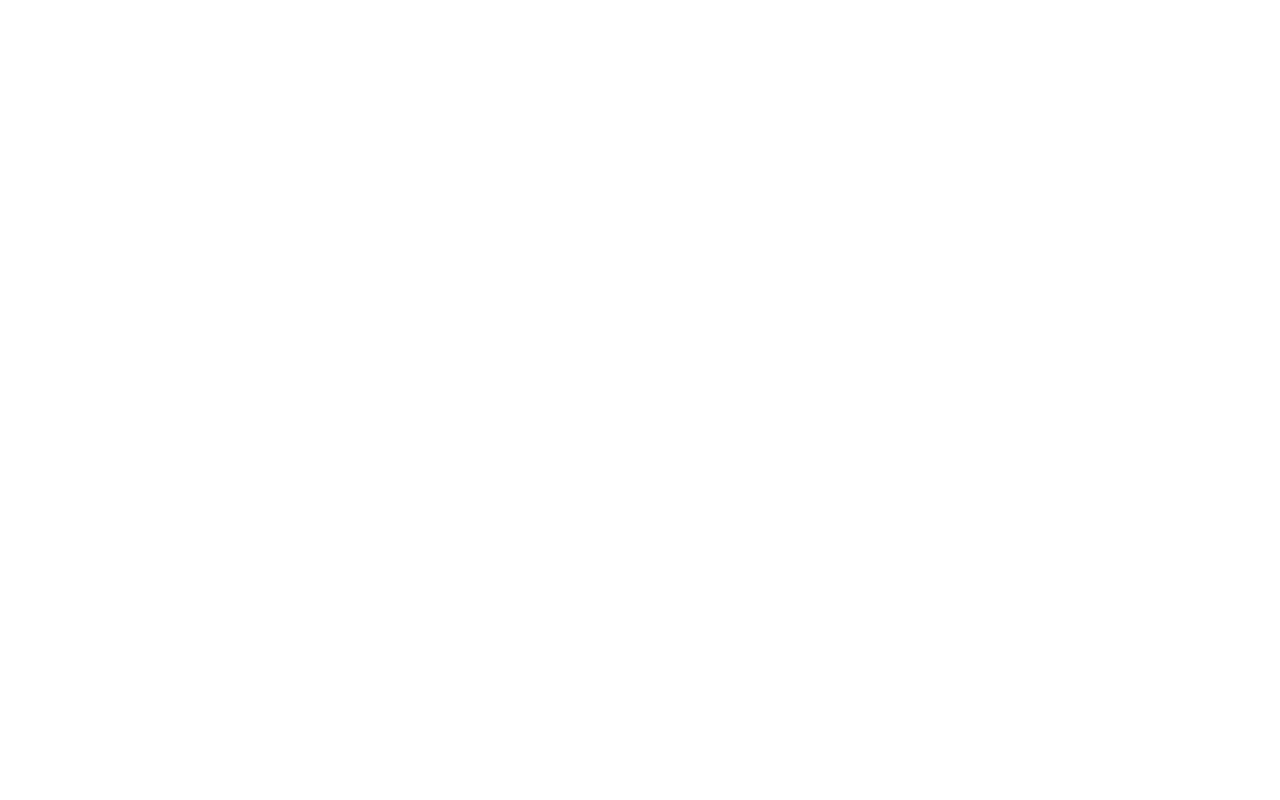
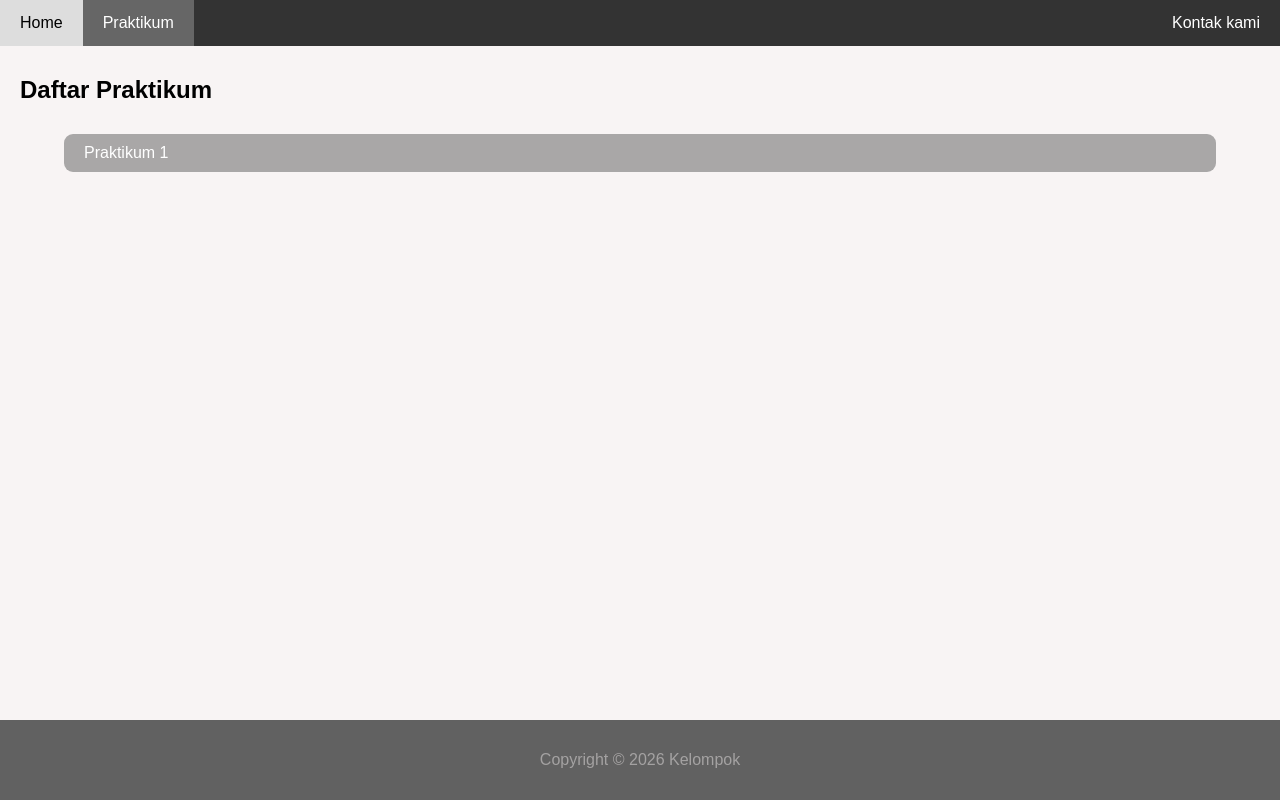
Before and after one commit to Maleka0809/web_praktikum_grafkom, a plain HTML site: page Halaman_awal/Halaman_praktikum.html in a window 1280 px wide. Drawn offline with Linux system fonts and the light colour scheme.

Commit message:
forth commit

```diff
--- a/Halaman_awal/Halaman_praktikum.html
+++ b/Halaman_awal/Halaman_praktikum.html
@@ -0,0 +1,33 @@
+<!DOCTYPE html>
+<html lang="en">
+<head>
+    <meta charset="UTF-8">
+    <meta name="viewport" content="width=device-width, initial-scale=1.0">
+    <link rel="stylesheet" href="praktikum.css">
+    <title>Document</title>
+</head>
+<body>
+      <div class="navbar">
+        <nb1>
+        <a href="..\index.html">Home</a>
+        </nb1>
+        <nb1>
+        <a href="#" class="active">Praktikum</a>
+        </nb1>
+        <nb1>
+        <a href="kontak_kami.html" class="right">Kontak kami</a>
+        </nb1>
+    </div>
+    <h2 class="subjudul">Daftar Praktikum</h2>
+    <a href="praktikum1.html" class="praktikum-link">Praktikum 1</a>
+
+
+
+    <footer>
+        <p>Copyright &copy; 2026 Kelompok </p>
+    </footer>
+
+
+
+</body>
+</html>
--- a/Halaman_awal/Praktikum.css
+++ b/Halaman_awal/Praktikum.css
@@ -0,0 +1,114 @@
+* {
+    box-sizing: border-box;
+}
+
+body {
+    margin: 0;
+    font-family: Arial, Helvetica, sans-serif;
+    background-color: #f8f4f4;
+}
+
+h1 {
+    text-align: center;
+    color: #333;
+    margin-top: 20px;
+}
+
+.navbar {
+  overflow: hidden;
+  background-color: #333;
+  position: sticky;
+  position: -webkit-sticky;
+  top: 0;
+}
+
+.navbar a {
+  float: left;
+  display: block;
+  color: white;
+  text-align: center;
+  padding: 14px 20px;
+  text-decoration: none;
+}
+
+
+
+.navbar a.right {
+  float: right;
+}
+
+
+.navbar a:hover {
+  background-color: #ddd;
+  color: black;
+}
+
+
+.navbar a.active {
+  background-color: #666;
+  color: white;
+}
+
+div2 {
+    display: block;
+    padding: 20px 40px;
+    flex: 1;
+
+}
+
+desc {
+    display: block;
+    font-size: 16px;
+}
+
+footer{
+    display: block;
+    text-align: center;
+    background-color: #616161;
+    color: rgb(164, 162, 162);
+    padding: 15px 0;
+    margin-top: 20px;
+    position: fixed;
+    bottom: 0;
+    width: 100%;
+
+}
+
+.subjudul {
+  display: block;
+  padding: 10px 20px;
+}
+
+.praktikum-link {
+  display: block;
+  padding: 10px 20px;
+  background-color: #a9a7a7;
+  width: 90%;
+  margin: 10px auto;
+  color: white;
+  text-decoration: none;
+  border-radius: 9px;
+}
+
+.praktikum-link:hover {
+  display: block;
+  padding: 10px 20px;
+  background-color: #cfcbcb;
+  width: 90%;
+  margin: 10px auto;
+  color: rgb(0, 0, 0);
+  text-decoration: none;
+  border-radius: 9px;
+}
+
+ .container {
+            display: flex;
+            gap: 20px;
+            justify-content: center;
+            padding-top: 20px;
+        }
+  .box {
+            width: 200px;
+            height: 200px;
+            text-align: center;
+        }
```
Also changed, not shown: Halaman_awal/kontak_kami.html (+51 -0 lines), Index.html (+3 -3 lines).
